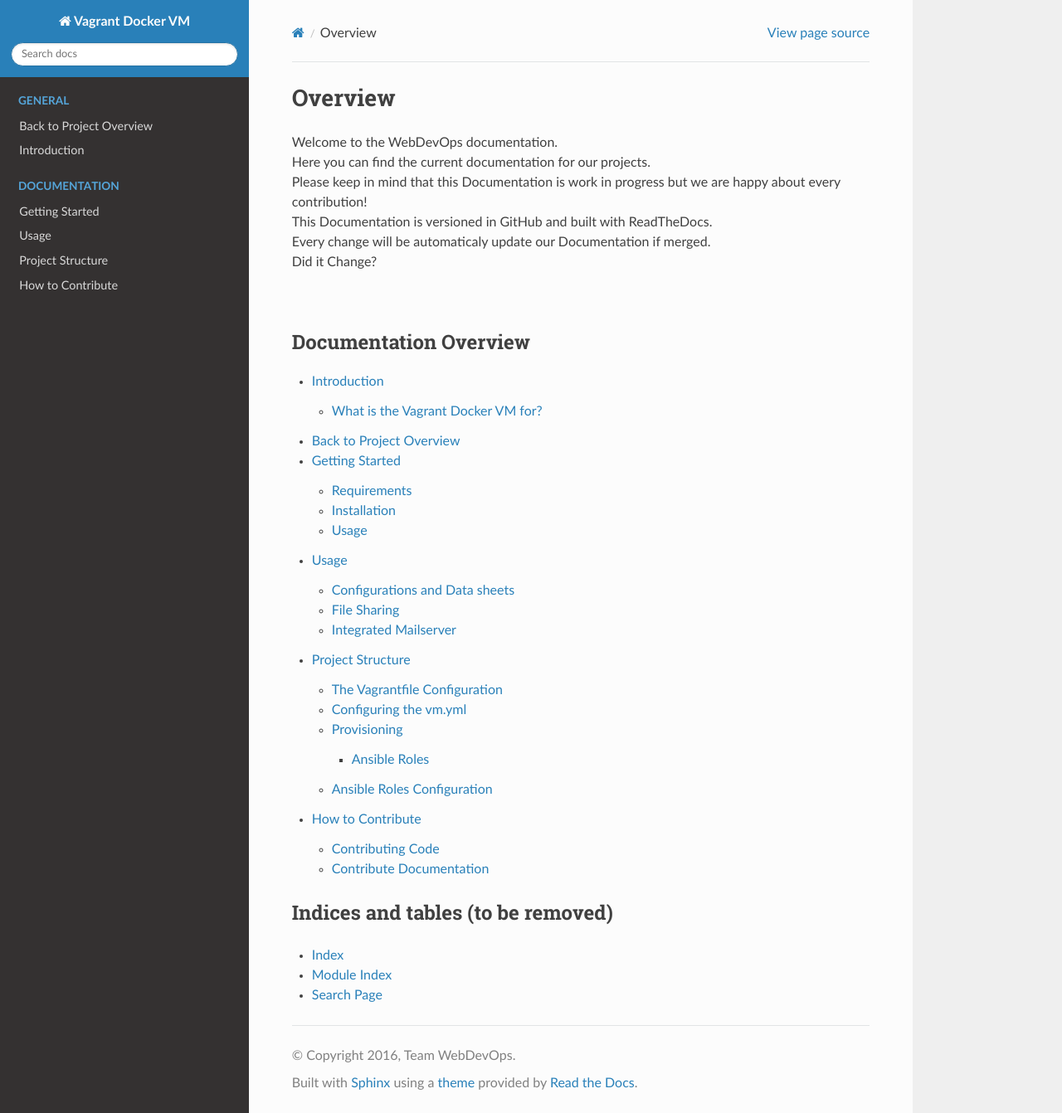
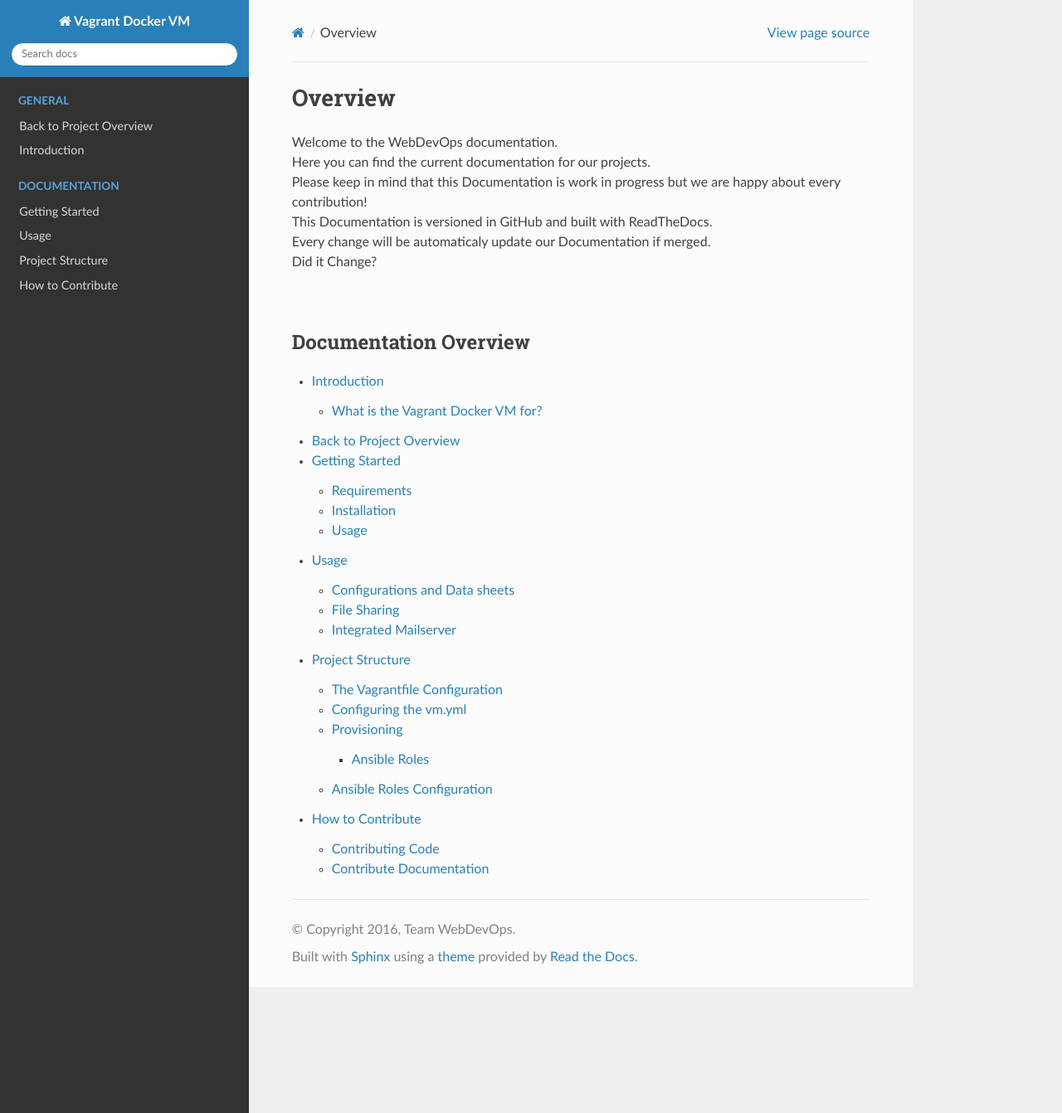
Before and after one commit to webdevops/vagrant-docker-vm, a Sphinx documentation site: the page built from documentation/docs/index.rst, in a window 1280 px wide and 1342 px high. Shown: the whole window at 83% size. Built offline with Sphinx 7.4.7 and the Read the Docs theme 2.0.0, drawn with Linux system fonts in a browser that asks for light colours.

Commit message:
Removes generic indexes from main Page.

```diff
--- a/documentation/docs/index.rst
+++ b/documentation/docs/index.rst
@@ -27,10 +27,3 @@ Overview
    content/usage/index
    content/components/index
    content/contribute/index
-
-Indices and tables (to be removed)
-==================================
-
-* :ref:`genindex`
-* :ref:`modindex`
-* :ref:`search`
```
